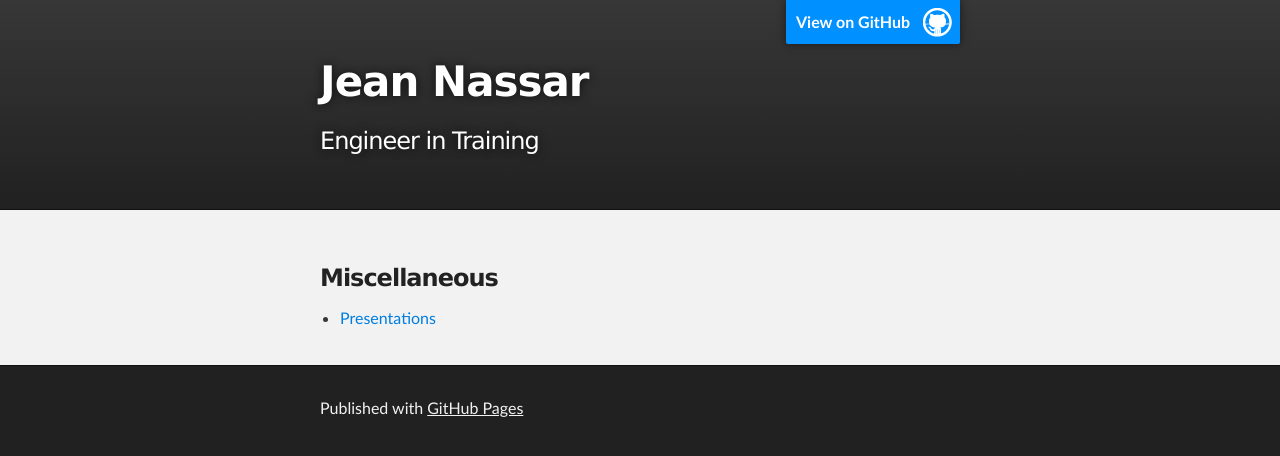
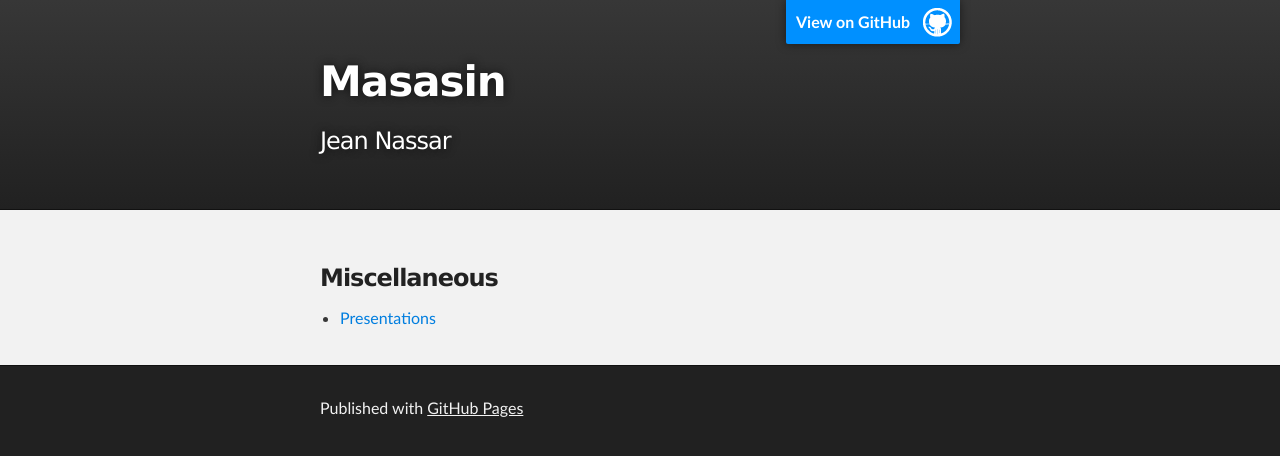
Before and after one commit to masasin/masasin.github.io, a Jekyll site: the page built from index.md, in a window 1280 px wide. Shown: the top 456 px of the page. Built offline with Jekyll 4.4.1, drawn with Linux system fonts in a browser that asks for light colours.

Commit message:
Update default.html

```diff
--- a/_layouts/default.html
+++ b/_layouts/default.html
@@ -18,8 +18,8 @@
         <header class="inner">
           <a id="forkme_banner" href="https://github.com/masasin">View on GitHub</a>
 
-          <h1 id="project_title">Jean Nassar</h1>
-          <h2 id="project_tagline">Engineer in Training</h2>
+          <h1 id="project_title">{{ page.title }}</h1>
+          <h2 id="project_tagline">Jean Nassar</h2>
 
         </header>
     </div>
```
